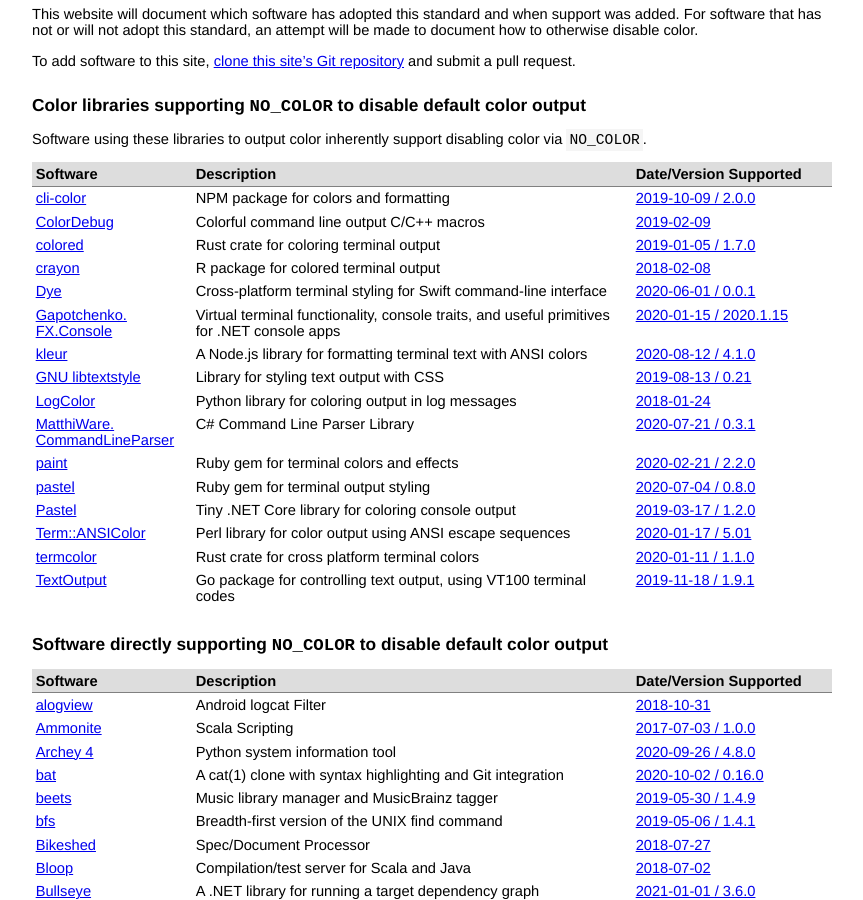
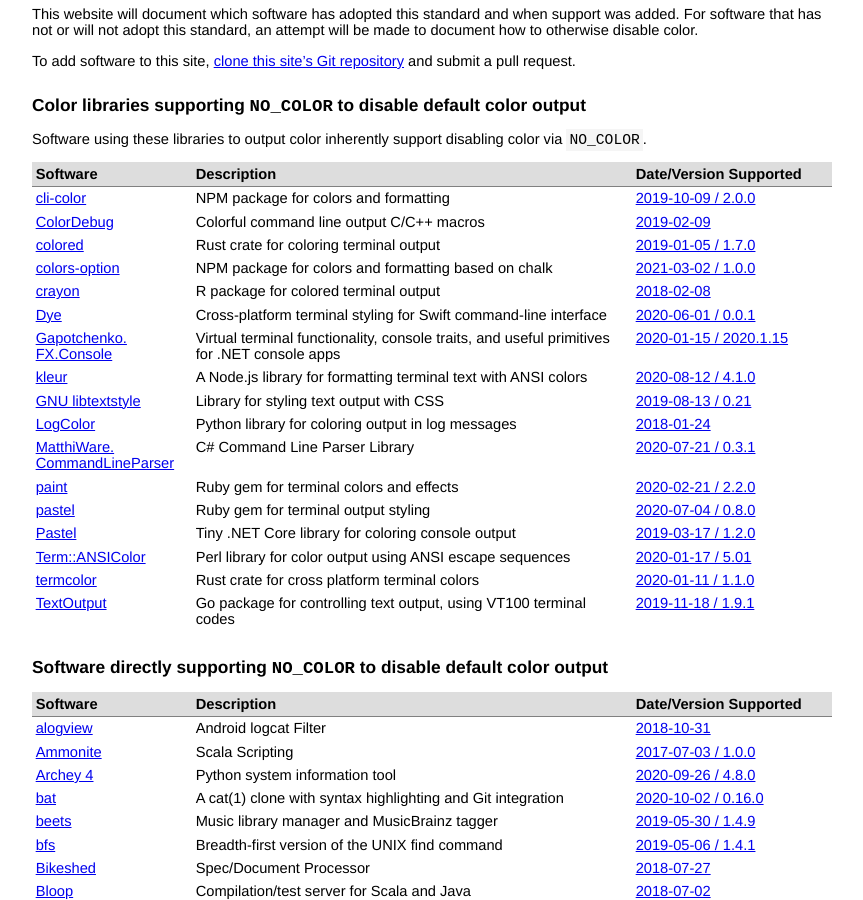
Before and after one commit to jcs/no_color, a Jekyll site: the page built from index.md, in a window 1280 px wide and 900 px high, scrolled down 303 px. Shown: the whole window, without its empty margins (208-1071 px from the left). Built offline with Jekyll 4.4.1, drawn with Linux system fonts in a browser that asks for light colours; our own code applies the rules of GitHub Pages for plain Markdown files.

Commit message:
Add colors-option (#109)

```diff
--- a/index.md
+++ b/index.md
@@ -43,6 +43,7 @@ color via `NO_COLOR`.
 | [cli-color](https://github.com/medikoo/cli-color) | NPM package for colors and formatting | [2019-10-09 / 2.0.0](https://github.com/medikoo/cli-color/releases/tag/v2.0.0) |
 | [ColorDebug](https://github.com/roboticslab-uc3m/color-debug) | Colorful command line output C/C++ macros | [2019-02-09](https://github.com/roboticslab-uc3m/color-debug/commit/2e2a5bf5a202228985612008967fb63ba8be53d8) |
 | [colored](https://github.com/mackwic/colored) | Rust crate for coloring terminal output | [2019-01-05 / 1.7.0](https://github.com/mackwic/colored/blob/master/CHANGELOG.md#170-january-2019) |
+| [colors-option](https://github.com/ehmicky/colors-option) | NPM package for colors and formatting based on chalk | [2021-03-02 / 1.0.0](https://github.com/ehmicky/colors-option/blob/master/CHANGELOG.md#100) |
 | [crayon](https://github.com/r-lib/crayon) | R package for colored terminal output | [2018-02-08](https://github.com/r-lib/crayon/commit/700800135d04408bf1c99426b3fec9a4073b8a97) |
 | [Dye](https://github.com/dduan/Dye) | Cross-platform terminal styling for Swift command-line interface | [2020-06-01 / 0.0.1](https://github.com/dduan/Dye/releases/tag/0.0.1) |
 | [Gapotchenko. FX.Console](https://github.com/gapotchenko/Gapotchenko.FX/tree/master/Source/Gapotchenko.FX.Console) | Virtual terminal functionality, console traits, and useful primitives for .NET console apps | [2020-01-15 / 2020.1.15](https://github.com/gapotchenko/Gapotchenko.FX/releases/tag/v2020.1.15) |
```
